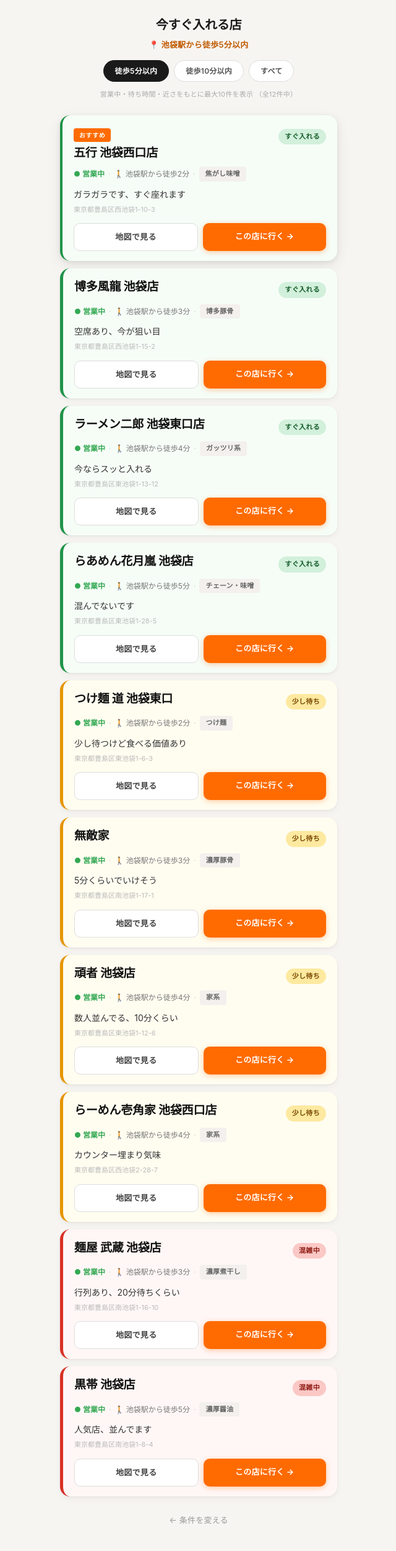
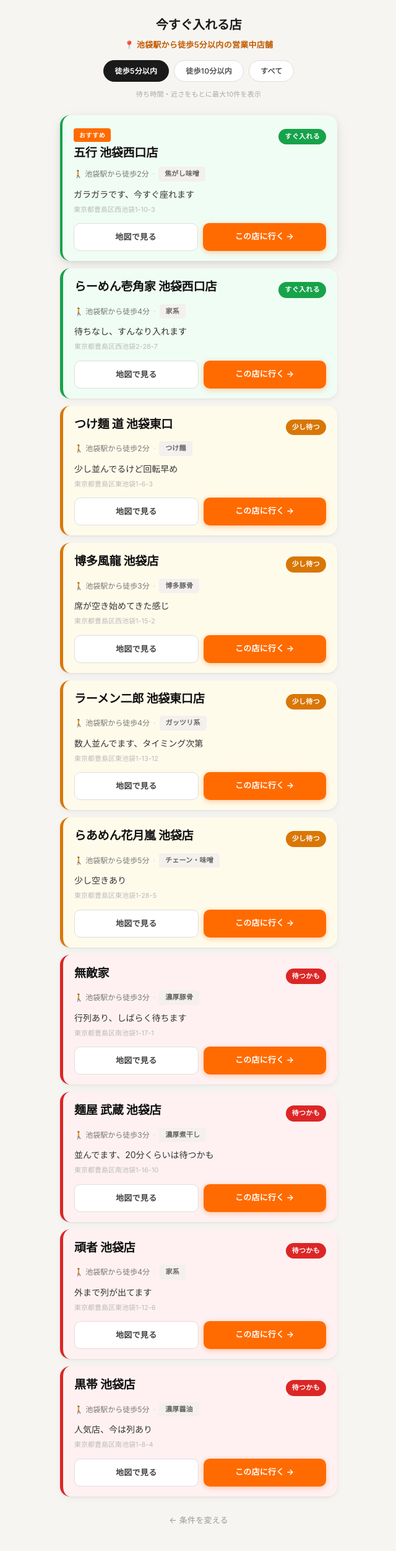
Before and after one commit to gorindo/no-wait-ramen, a Flask app: page /result?max_walk=5 in a window 1280 px wide. Shown: the whole page at 62% size, without its empty margins (319-959 px from the left). Run offline with Flask 3, Linux system fonts and the light colour scheme.

Commit message:
save before location feature

```diff
--- a/app.py
+++ b/app.py
@@ -14,11 +14,12 @@
     return (is_closed, wait_order, shop["walk_minutes"])
 
 # 仮データ（池袋駅徒歩圏）
+# wait_level: green=すぐ入れる / yellow=少し待つ / red=並んでいる
 ramen_shops = [
     {
         "name": "五行 池袋西口店",
         "wait_level": "green",
-        "comment": "ガラガラです、すぐ座れます",
+        "comment": "ガラガラです、今すぐ座れます",
         "address": "東京都豊島区西池袋1-10-3",
         "map_url": "https://maps.google.com/?q=五行+池袋西口",
         "is_open": True,
@@ -29,7 +30,7 @@
     {
         "name": "つけ麺 道 池袋東口",
         "wait_level": "yellow",
-        "comment": "少し待つけど食べる価値あり",
+        "comment": "少し並んでるけど回転早め",
         "address": "東京都豊島区東池袋1-6-3",
         "map_url": "https://maps.google.com/?q=つけ麺+道+池袋東口",
         "is_open": True,
@@ -39,8 +40,8 @@
     },
     {
         "name": "博多風龍 池袋店",
-        "wait_level": "green",
-        "comment": "空席あり、今が狙い目",
+        "wait_level": "yellow",
+        "comment": "席が空き始めてきた感じ",
         "address": "東京都豊島区西池袋1-15-2",
         "map_url": "https://maps.google.com/?q=博多風龍+池袋",
         "is_open": True,
@@ -50,8 +51,8 @@
     },
     {
         "name": "無敵家",
-        "wait_level": "yellow",
-        "comment": "5分くらいでいけそう",
+        "wait_level": "red",
+        "comment": "行列あり、しばらく待ちます",
         "address": "東京都豊島区南池袋1-17-1",
         "map_url": "https://maps.google.com/?q=無敵家+池袋",
         "is_open": True,
@@ -62,7 +63,7 @@
     {
         "name": "麺屋 武蔵 池袋店",
         "wait_level": "red",
-        "comment": "行列あり、20分待ちくらい",
+        "comment": "並んでます、20分くらいは待つかも",
         "address": "東京都豊島区南池袋1-16-10",
         "map_url": "https://maps.google.com/?q=麺屋+武蔵+池袋",
         "is_open": True,
@@ -72,8 +73,8 @@
     },
     {
         "name": "ラーメン二郎 池袋東口店",
-        "wait_level": "green",
-        "comment": "今ならスッと入れる",
+        "wait_level": "yellow",
+        "comment": "数人並んでます、タイミング次第",
         "address": "東京都豊島区東池袋1-13-12",
         "map_url": "https://maps.google.com/?q=ラーメン二郎+池袋東口店",
         "is_open": True,
@@ -83,8 +84,8 @@
     },
     {
         "name": "頑者 池袋店",
-        "wait_level": "yellow",
-        "comment": "数人並んでる、10分くらい",
+        "wait_level": "red",
+        "comment": "外まで列が出てます",
         "address": "東京都豊島区東池袋1-12-6",
         "map_url": "https://maps.google.com/?q=頑者+池袋",
         "is_open": True,
@@ -94,8 +95,8 @@
     },
     {
         "name": "らーめん壱角家 池袋西口店",
-        "wait_level": "yellow",
-        "comment": "カウンター埋まり気味",
+        "wait_level": "green",
+        "comment": "待ちなし、すんなり入れます",
         "address": "東京都豊島区西池袋2-28-7",
         "map_url": "https://maps.google.com/?q=壱角家+池袋西口",
         "is_open": True,
@@ -105,8 +106,8 @@
     },
     {
         "name": "鷹の目 池袋",
-        "wait_level": "green",
-        "comment": "今すぐ入れます",
+        "wait_level": "yellow",
+        "comment": "少し空きあり",
         "address": "東京都豊島区西池袋2-18-4",
         "map_url": "https://maps.google.com/?q=鷹の目+池袋",
         "is_open": False,
@@ -116,8 +117,8 @@
     },
     {
         "name": "らあめん花月嵐 池袋店",
-        "wait_level": "green",
-        "comment": "混んでないです",
+        "wait_level": "yellow",
+        "comment": "少し空きあり",
         "address": "東京都豊島区東池袋1-28-5",
         "map_url": "https://maps.google.com/?q=花月嵐+池袋",
         "is_open": True,
@@ -128,13 +129,24 @@
     {
         "name": "麺創房 無敵家 別館",
         "wait_level": "red",
-        "comment": "今はちょい混み",
+        "comment": "満席続き、今は厳しい",
         "address": "東京都豊島区南池袋1-21-5",
         "map_url": "https://maps.google.com/?q=麺創房+無敵家+別館+池袋",
         "is_open": False,
         "walk_time": "池袋駅から徒歩5分",
         "walk_minutes": 5,
         "tag": "あっさり醤油"
+    },
+    {
+        "name": "黒帯 池袋店",
+        "wait_level": "red",
+        "comment": "人気店、今は列あり",
+        "address": "東京都豊島区南池袋1-8-4",
+        "map_url": "https://maps.google.com/?q=黒帯+池袋",
+        "is_open": True,
+        "walk_time": "池袋駅から徒歩5分",
+        "walk_minutes": 5,
+        "tag": "濃厚醤油"
     },
     {
         "name": "鶏白湯ラーメン 鳥の庄",
@@ -150,7 +162,7 @@
     {
         "name": "東京豚骨拉麺 ばんから 池袋店",
         "wait_level": "yellow",
-        "comment": "少し待ちあり、回転は普通",
+        "comment": "タイミング次第で少し待つかも",
         "address": "東京都豊島区東池袋1-23-14",
         "map_url": "https://maps.google.com/?q=ばんから+池袋",
         "is_open": True,
@@ -160,8 +172,8 @@
     },
     {
         "name": "麺屋 こころ 池袋",
-        "wait_level": "green",
-        "comment": "すんなり入れました",
+        "wait_level": "red",
+        "comment": "満席に近い、少し待って",
         "address": "東京都豊島区東池袋2-3-7",
         "map_url": "https://maps.google.com/?q=麺屋+こころ+池袋",
         "is_open": True,
@@ -170,15 +182,37 @@
         "tag": "醤油ラーメン"
     },
     {
+        "name": "らーめん 天下一品 池袋東口店",
+        "wait_level": "red",
+        "comment": "混んでます、少し並ぶ覚悟で",
+        "address": "東京都豊島区東池袋1-42-16",
+        "map_url": "https://maps.google.com/?q=天下一品+池袋東口",
+        "is_open": True,
+        "walk_time": "池袋駅から徒歩6分",
+        "walk_minutes": 6,
+        "tag": "こってり"
+    },
+    {
         "name": "池袋大勝軒",
         "wait_level": "yellow",
-        "comment": "少し並んでるけど回転早め",
+        "comment": "少し並んでるけど流れてます",
         "address": "東京都豊島区南池袋2-42-7",
         "map_url": "https://maps.google.com/?q=池袋大勝軒",
         "is_open": True,
         "walk_time": "池袋駅から徒歩7分",
         "walk_minutes": 7,
         "tag": "もりそば・つけ麺"
+    },
+    {
+        "name": "北海道らーめん 札幌や 池袋",
+        "wait_level": "yellow",
+        "comment": "ほどよく混んでる感じ",
+        "address": "東京都豊島区西池袋3-30-9",
+        "map_url": "https://maps.google.com/?q=札幌や+池袋",
+        "is_open": True,
+        "walk_time": "池袋駅から徒歩7分",
+        "walk_minutes": 7,
+        "tag": "北海道味噌"
     },
     {
         "name": "麺屋 一燈 池袋",
@@ -205,7 +239,7 @@
     {
         "name": "ソラノイロ 池袋",
         "wait_level": "green",
-        "comment": "穴場です、すぐ座れます",
+        "comment": "穴場です、今ならすぐ座れます",
         "address": "東京都豊島区南池袋2-18-5",
         "map_url": "https://maps.google.com/?q=ソラノイロ+池袋",
         "is_open": True,
@@ -215,8 +249,8 @@
     },
     {
         "name": "麺処 花田 池袋店",
-        "wait_level": "green",
-        "comment": "待ちなし、静かです",
+        "wait_level": "yellow",
+        "comment": "少し待ちあり",
         "address": "東京都豊島区東池袋2-14-3",
         "map_url": "https://maps.google.com/?q=麺処+花田+池袋",
         "is_open": True,
@@ -226,8 +260,8 @@
     },
     {
         "name": "麺や 七彩 池袋",
-        "wait_level": "yellow",
-        "comment": "少し待ちあり",
+        "wait_level": "red",
+        "comment": "手打ちのため回転遅め、並びます",
         "address": "東京都豊島区東池袋2-56-3",
         "map_url": "https://maps.google.com/?q=麺や+七彩+池袋",
         "is_open": True,
@@ -236,9 +270,20 @@
         "tag": "手打ち中華そば"
     },
     {
+        "name": "塩そば 彩 池袋",
+        "wait_level": "yellow",
+        "comment": "タイミング次第",
+        "address": "東京都豊島区東池袋2-8-11",
+        "map_url": "https://maps.google.com/?q=塩そば+彩+池袋",
+        "is_open": True,
+        "walk_time": "池袋駅から徒歩9分",
+        "walk_minutes": 9,
+        "tag": "あっさり塩"
+    },
+    {
         "name": "中華そば 青葉 池袋",
         "wait_level": "yellow",
-        "comment": "ほどよく混んでる感じ",
+        "comment": "まあまあ混んでます",
         "address": "東京都豊島区南池袋3-12-8",
         "map_url": "https://maps.google.com/?q=中華そば+青葉+池袋",
         "is_open": True,
@@ -247,9 +292,20 @@
         "tag": "中華そば"
     },
     {
+        "name": "麺家 うえだ 池袋",
+        "wait_level": "yellow",
+        "comment": "少し並んでます",
+        "address": "東京都豊島区西池袋2-42-3",
+        "map_url": "https://maps.google.com/?q=麺家+うえだ+池袋",
+        "is_open": True,
+        "walk_time": "池袋駅から徒歩10分",
+        "walk_minutes": 10,
+        "tag": "煮干し醤油"
+    },
+    {
         "name": "担々麺 吉虎 池袋",
         "wait_level": "green",
-        "comment": "空いてます",
+        "comment": "混んでいません、ゆっくり食べられます",
         "address": "東京都豊島区西池袋4-5-9",
         "map_url": "https://maps.google.com/?q=担々麺+吉虎+池袋",
         "is_open": True,
@@ -259,8 +315,8 @@
     },
     {
         "name": "とんこつラーメン 天神 池袋",
-        "wait_level": "green",
-        "comment": "ゆったり食べられます",
+        "wait_level": "yellow",
+        "comment": "列が出てる、でも回転はよさそう",
         "address": "東京都豊島区東池袋3-8-12",
         "map_url": "https://maps.google.com/?q=とんこつラーメン+天神+池袋",
         "is_open": True,
@@ -278,61 +334,6 @@
         "walk_time": "池袋駅から徒歩12分",
         "walk_minutes": 12,
         "tag": "鶏清湯"
-    },
-    {
-        "name": "らーめん 天下一品 池袋東口店",
-        "wait_level": "green",
-        "comment": "スムーズに入れます",
-        "address": "東京都豊島区東池袋1-42-16",
-        "map_url": "https://maps.google.com/?q=天下一品+池袋東口",
-        "is_open": True,
-        "walk_time": "池袋駅から徒歩6分",
-        "walk_minutes": 6,
-        "tag": "こってり"
-    },
-    {
-        "name": "北海道らーめん 札幌や 池袋",
-        "wait_level": "green",
-        "comment": "今なら待たずに入れます",
-        "address": "東京都豊島区西池袋3-30-9",
-        "map_url": "https://maps.google.com/?q=札幌や+池袋",
-        "is_open": True,
-        "walk_time": "池袋駅から徒歩7分",
-        "walk_minutes": 7,
-        "tag": "北海道味噌"
-    },
-    {
-        "name": "黒帯 池袋店",
-        "wait_level": "red",
-        "comment": "人気店、並んでます",
-        "address": "東京都豊島区南池袋1-8-4",
-        "map_url": "https://maps.google.com/?q=黒帯+池袋",
-        "is_open": True,
-        "walk_time": "池袋駅から徒歩5分",
-        "walk_minutes": 5,
-        "tag": "濃厚醤油"
-    },
-    {
-        "name": "塩そば 彩 池袋",
-        "wait_level": "green",
-        "comment": "静かでゆっくり食べられます",
-        "address": "東京都豊島区東池袋2-8-11",
-        "map_url": "https://maps.google.com/?q=塩そば+彩+池袋",
-        "is_open": True,
-        "walk_time": "池袋駅から徒歩9分",
-        "walk_minutes": 9,
-        "tag": "あっさり塩"
-    },
-    {
-        "name": "麺家 うえだ 池袋",
-        "wait_level": "yellow",
-        "comment": "週末は混むけど今は普通",
-        "address": "東京都豊島区西池袋2-42-3",
-        "map_url": "https://maps.google.com/?q=麺家+うえだ+池袋",
-        "is_open": True,
-        "walk_time": "池袋駅から徒歩10分",
-        "walk_minutes": 10,
-        "tag": "煮干し醤油"
     },
     {
         "name": "東池袋大勝軒 本店",
@@ -357,16 +358,21 @@
 def result():
     max_walk_str = request.args.get("max_walk")
 
+    # 徒歩圏フィルタ
     if max_walk_str and max_walk_str.isdigit():
         max_walk = int(max_walk_str)
         filtered = [s for s in ramen_shops if s["walk_minutes"] <= max_walk]
-        filter_label = f"池袋駅から徒歩{max_walk}分以内"
+        filter_label = f"池袋駅から徒歩{max_walk}分以内の営業中店舗"
     else:
         max_walk = None
-        filtered = ramen_shops
-        filter_label = "池袋駅周辺の全店舗"
+        filtered = list(ramen_shops)
+        filter_label = "池袋駅周辺の営業中店舗"
 
-    # 営業中・待ちレベル・徒歩分数の順でソート
+    # 営業中のみ表示（デフォルト動作）
+    # 将来 "閉店中も含む" 表示が必要になった場合は、ここで条件を分岐させる
+    filtered = [s for s in filtered if s["is_open"]]
+
+    # 待ちレベル・徒歩分数の順でソート
     filtered.sort(key=sort_key)
 
     total_count = len(filtered)
--- a/static/style.css
+++ b/static/style.css
@@ -76,6 +76,13 @@
     color: rgba(255,255,255,0.75);
     margin: 0 0 24px;
     letter-spacing: 0.05em;
+}
+
+.hero-note {
+    margin: 16px 0 0;
+    font-size: 11px;
+    color: rgba(255,255,255,0.4);
+    letter-spacing: 0.04em;
 }
 
 /* フィルタボタン群（トップ） */
@@ -244,14 +251,14 @@
 }
 
 /* 左ライン：wait_level 別カラー */
-.green  { border-left-color: #1e9448; }
-.yellow { border-left-color: #e69500; }
-.red    { border-left-color: #d93025; }
+.green  { border-left-color: #16a34a; }
+.yellow { border-left-color: #d97706; }
+.red    { border-left-color: #dc2626; }
 
 /* カード全体への薄い色味 */
-.card.green  { background: #f6fdf7; }
-.card.yellow { background: #fffdf0; }
-.card.red    { background: #fff7f6; }
+.card.green  { background: #f0fdf4; }
+.card.yellow { background: #fffbeb; }
+.card.red    { background: #fff1f2; }
 
 /* カードヘッダー行 */
 .card-head {
@@ -306,9 +313,9 @@
     white-space: nowrap;
 }
 
-.wait-pill--green  { background: #d2f0db; color: #145c2a; }
-.wait-pill--yellow { background: #fde9a0; color: #7a4800; }
-.wait-pill--red    { background: #fac8c5; color: #8e1a12; }
+.wait-pill--green  { background: #16a34a; color: #fff; }
+.wait-pill--yellow { background: #d97706; color: #fff; }
+.wait-pill--red    { background: #dc2626; color: #fff; }
 
 /* メタ情報行 */
 .card-meta {
--- a/templates/index.html
+++ b/templates/index.html
@@ -20,6 +20,8 @@
             <a href="/result?max_walk=10" class="hero-button hero-button--secondary">徒歩10分以内</a>
             <a href="/result" class="hero-button hero-button--ghost">すべて見る</a>
         </div>
+
+        <p class="hero-note">営業中の店舗のみ表示します</p>
     </div>
 </div>
 
--- a/templates/result.html
+++ b/templates/result.html
@@ -13,13 +13,18 @@
     <header class="page-header">
         <h1>今すぐ入れる店</h1>
         <p class="filter-label">📍 {{ filter_label }}</p>
+
         <div class="filter-nav">
-            <a href="/result?max_walk=5" class="filter-chip{% if max_walk == 5 %} active{% endif %}">徒歩5分以内</a>
-            <a href="/result?max_walk=10" class="filter-chip{% if max_walk == 10 %} active{% endif %}">徒歩10分以内</a>
-            <a href="/result" class="filter-chip{% if max_walk is none %} active{% endif %}">すべて</a>
+            <a href="/result?max_walk=5"
+               class="filter-chip{% if max_walk == 5 %} active{% endif %}">徒歩5分以内</a>
+            <a href="/result?max_walk=10"
+               class="filter-chip{% if max_walk == 10 %} active{% endif %}">徒歩10分以内</a>
+            <a href="/result"
+               class="filter-chip{% if max_walk is none %} active{% endif %}">すべて</a>
         </div>
+
         <p class="sub-text">
-            営業中・待ち時間・近さをもとに最大{{ max_display }}件を表示
+            待ち時間・近さをもとに最大{{ max_display }}件を表示
             {% if total_count > max_display %}（全{{ total_count }}件中）{% endif %}
         </p>
     </header>
@@ -37,20 +42,14 @@
                     {% if shop.wait_level == 'green' %}
                     <span class="wait-pill wait-pill--green">すぐ入れる</span>
                     {% elif shop.wait_level == 'yellow' %}
-                    <span class="wait-pill wait-pill--yellow">少し待ち</span>
+                    <span class="wait-pill wait-pill--yellow">少し待つ</span>
                     {% elif shop.wait_level == 'red' %}
-                    <span class="wait-pill wait-pill--red">混雑中</span>
+                    <span class="wait-pill wait-pill--red">待つかも</span>
                     {% endif %}
                 </div>
             </div>
 
             <div class="card-meta">
-                {% if shop.is_open %}
-                <span class="open-status open">● 営業中</span>
-                {% else %}
-                <span class="open-status closed">● 営業時間外</span>
-                {% endif %}
-                <span class="meta-sep">·</span>
                 <span class="walk-text">🚶 {{ shop.walk_time }}</span>
                 <span class="meta-sep">·</span>
                 <span class="shop-tag">{{ shop.tag }}</span>
@@ -67,7 +66,7 @@
         </div>
         {% endfor %}
     {% else %}
-        <p class="no-result">この範囲内の店舗が見つかりませんでした。<br>条件を広げてみてください。</p>
+        <p class="no-result">この条件に合う営業中の店舗が見つかりませんでした。<br>条件を広げてみてください。</p>
     {% endif %}
 
     <a href="/" class="back-button">← 条件を変える</a>
```
